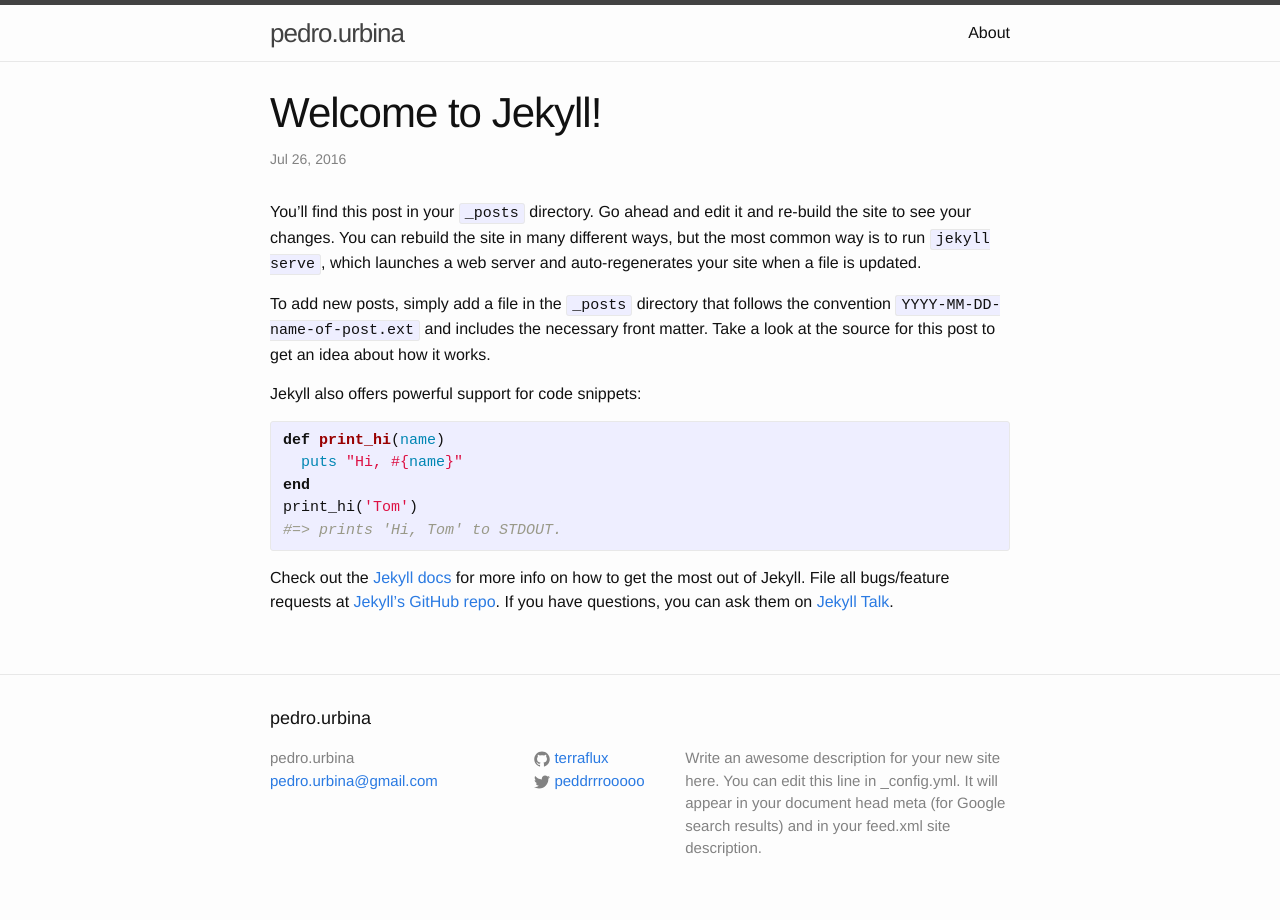
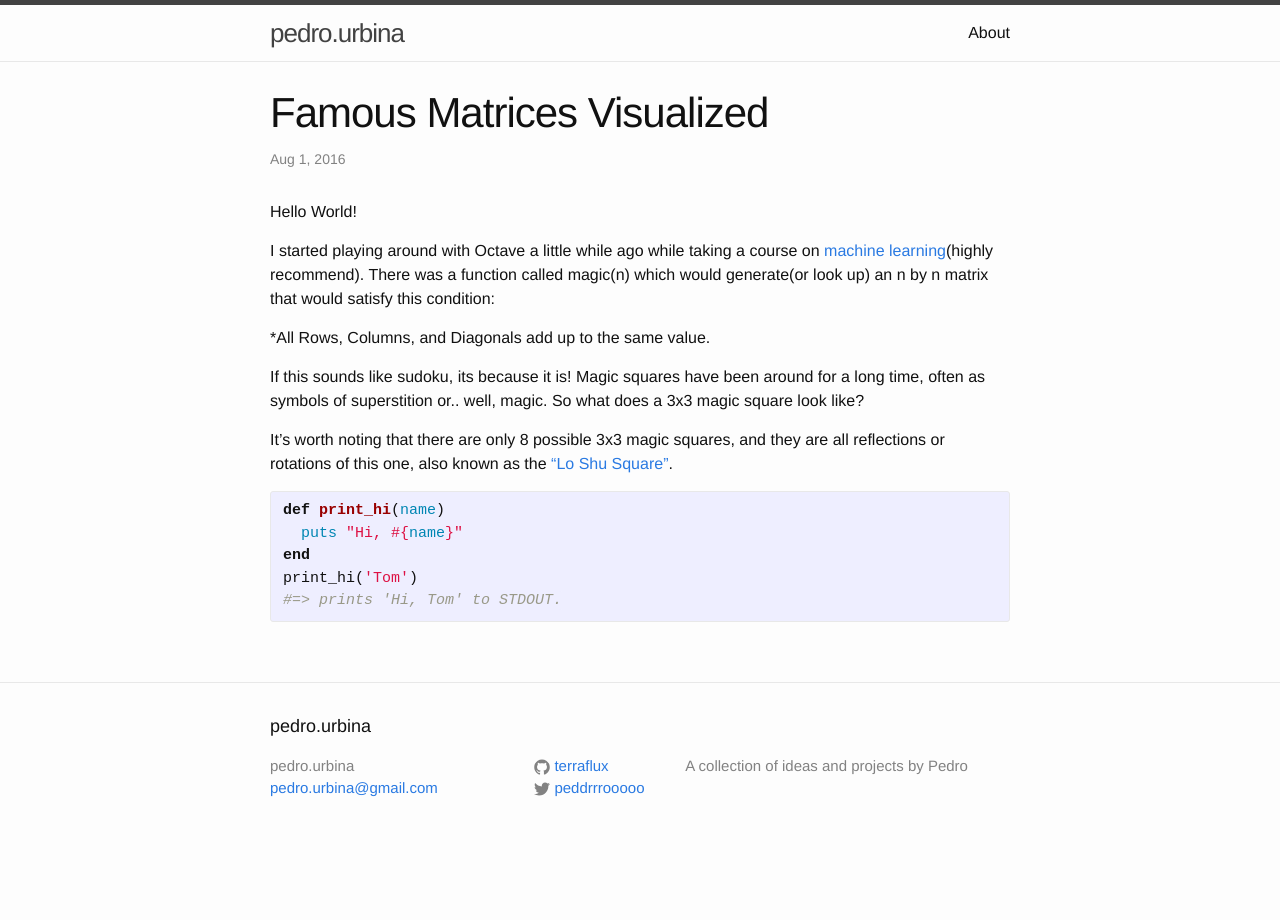
Before and after one commit to Terraflux/terraflux.github.io, a Jekyll site: the page built from _posts/2016-07-26-welcome-to-jekyll.markdown, in a window 1280 px wide. Built offline with Jekyll 4.4.1, drawn with Linux system fonts in a browser that asks for light colours.

Commit message:
draft check

```diff
--- a/_config.yml
+++ b/_config.yml
@@ -8,10 +8,7 @@
 # Site settings
 title: pedro.urbina
 email: pedro.urbina@gmail.com
-description: > # this means to ignore newlines until "baseurl:"
-  Write an awesome description for your new site here. You can edit this
-  line in _config.yml. It will appear in your document head meta (for
-  Google search results) and in your feed.xml site description.
+description: A collection of ideas and projects by Pedro
 baseurl: "" # the subpath of your site, e.g. /blog
 url: "http://pedrourbina.com" # the base hostname & protocol for your site
 twitter_username: peddrrrooooo
--- a/_posts/2016-07-26-welcome-to-jekyll.markdown
+++ b/_posts/2016-07-26-welcome-to-jekyll.markdown
@@ -1,14 +1,22 @@
 ---
 layout: post
-title:  "Welcome to Jekyll!"
-date:   2016-07-26 16:35:10 -0400
-categories: jekyll update
+title:  "Famous Matrices Visualized"
+date:   2016-08-1 16:35:10 -0400
+categories: octave math
 ---
-You’ll find this post in your `_posts` directory. Go ahead and edit it and re-build the site to see your changes. You can rebuild the site in many different ways, but the most common way is to run `jekyll serve`, which launches a web server and auto-regenerates your site when a file is updated.
 
-To add new posts, simply add a file in the `_posts` directory that follows the convention `YYYY-MM-DD-name-of-post.ext` and includes the necessary front matter. Take a look at the source for this post to get an idea about how it works.
+Hello World!
 
-Jekyll also offers powerful support for code snippets:
+I started playing around with Octave a little while ago while taking a course on [machine learning](https://www.coursera.org/learn/machine-learning/)(highly recommend). There was a function called magic(n) which would generate(or look up) an n by n matrix that would satisfy this condition:
+
+*All Rows, Columns, and Diagonals add up to the same value.
+
+If this sounds like sudoku, its because it is! Magic squares have been around for a long time, often as symbols of superstition or.. well, magic. So what does a 3x3 magic square look like?
+
+It's worth noting that there are only 8 possible 3x3 magic squares, and they are all reflections or rotations of this one, also known as the ["Lo Shu Square"](https://en.wikipedia.org/wiki/Lo_Shu_Square).
+
+
+
 
 {% highlight ruby %}
 def print_hi(name)
@@ -17,9 +25,3 @@ end
 print_hi('Tom')
 #=> prints 'Hi, Tom' to STDOUT.
 {% endhighlight %}
-
-Check out the [Jekyll docs][jekyll-docs] for more info on how to get the most out of Jekyll. File all bugs/feature requests at [Jekyll’s GitHub repo][jekyll-gh]. If you have questions, you can ask them on [Jekyll Talk][jekyll-talk].
-
-[jekyll-docs]: http://jekyllrb.com/docs/home
-[jekyll-gh]:   https://github.com/jekyll/jekyll
-[jekyll-talk]: https://talk.jekyllrb.com/
```
